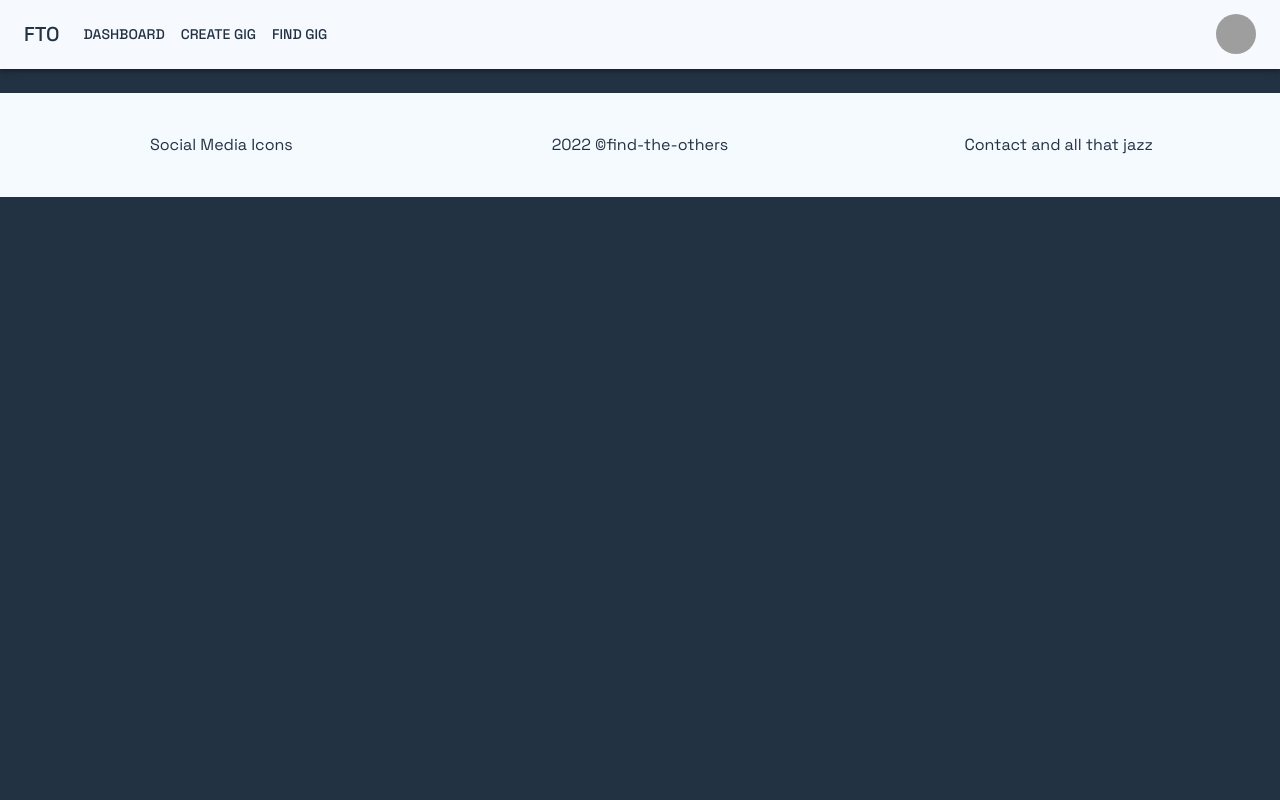
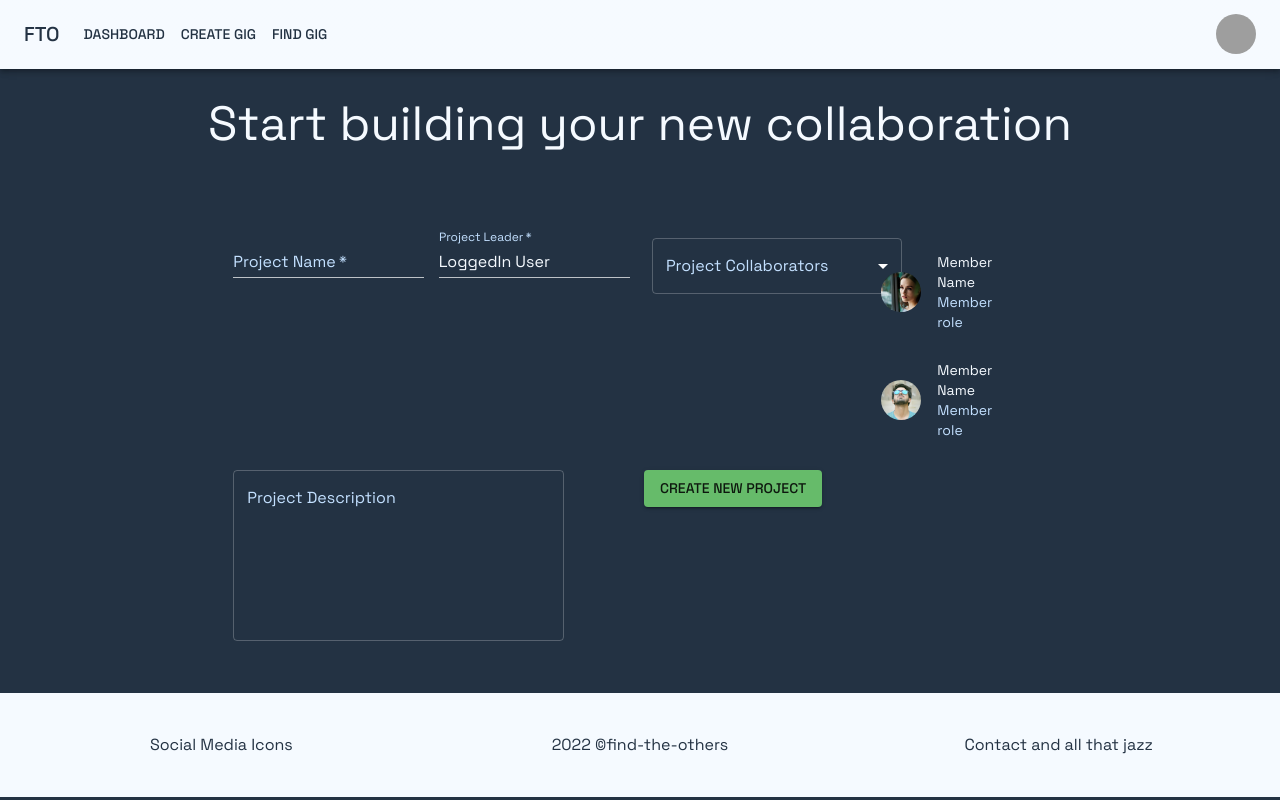
Before and after one commit to martipurull/find-the-others-fe, a React (Create React App) app: page /new-project in a window 1280 px wide. Built offline with nearby package versions, Linux system fonts and the light colour scheme; grey boxes are pictures that could not be loaded.

Commit message:
adds new project page

```diff
--- a/package.json
+++ b/package.json
@@ -6,6 +6,7 @@
     "@emotion/react": "^11.8.1",
     "@emotion/styled": "^11.8.1",
     "@mui/icons-material": "^5.4.4",
+    "@mui/lab": "^5.0.0-alpha.71",
     "@mui/material": "^5.4.4",
     "@testing-library/jest-dom": "^5.16.2",
     "@testing-library/react": "^12.1.3",
@@ -14,6 +15,7 @@
     "@types/node": "^16.11.26",
     "@types/react": "^17.0.39",
     "@types/react-dom": "^17.0.11",
+    "date-fns": "^2.28.0",
     "react": "^17.0.2",
     "react-dom": "^17.0.2",
     "react-router-dom": "^6.2.1",
--- a/src/components/Header.tsx
+++ b/src/components/Header.tsx
@@ -46,7 +46,7 @@ export default function Header() {
     }
 
     return (
-        <AppBar position="static" sx={{ backgroundColor: '#f5faff' }}>
+        <AppBar position="sticky" sx={{ backgroundColor: '#f5faff' }}>
             <Container maxWidth="xl">
                 <Toolbar disableGutters>
                     <Typography
--- /dev/null
+++ b/src/components/MemberList.tsx
@@ -0,0 +1,32 @@
+import List from '@mui/material/List'
+import ListItem from '@mui/material/ListItem'
+import ListItemButton from '@mui/material/ListItemButton'
+import ListItemAvatar from '@mui/material/ListItemAvatar'
+import ListItemText from '@mui/material/ListItemText'
+import Avatar from '@mui/material/Avatar'
+import WAvatar from '../assets/WAvatar.jpeg'
+import MAvatar from '../assets/MAvatar.jpeg'
+
+export default function MemberList() {
+    return (
+        <List dense sx={{ width: '100%' }}>
+            {/* MAP THROUGH PROJECT MEMBERS HERE */}
+            <ListItem>
+                <ListItemButton>
+                    <ListItemAvatar>
+                        <Avatar src={WAvatar} />
+                    </ListItemAvatar>
+                    <ListItemText primary='Member Name' secondary='Member role' />
+                </ListItemButton>
+            </ListItem>
+            <ListItem>
+                <ListItemButton>
+                    <ListItemAvatar>
+                        <Avatar src={MAvatar} />
+                    </ListItemAvatar>
+                    <ListItemText primary='Member Name' secondary='Member role' />
+                </ListItemButton>
+            </ListItem>
+        </List>
+    )
+}
--- a/src/components/ProjectCards.jsx
+++ b/src/components/ProjectCards.jsx
@@ -20,7 +20,7 @@ import { Button } from '@mui/material'
 export default function ProjectCards() {
     return (
         <>
-            <Grid item xs={12} sm={6} md={3} spacing={4}>
+            <Grid item xs={12} sm={6} md={3} spacing={4} >
                 <Box sx={{ display: 'flex', justifyContent: 'flex-start' }}>
                     <Typography variant='h4'>To Do</Typography>
                     <IconButton size='small' sx={{ pl: 2 }}><AddIcon fontSize='large' /></IconButton>
@@ -126,6 +126,9 @@ export default function ProjectCards() {
                 </Box>
                 <MusicPlayer />
             </Grid>
+            <Grid item xs={12} sm={6} md={3} spacing={2} mt={3}>
+                <Button variant='outlined' size='large' color='error'>LEAVE PROJECT</Button>
+            </Grid>
         </>
     )
 }
--- a/src/components/ProjectSummary.jsx
+++ b/src/components/ProjectSummary.jsx
@@ -7,8 +7,7 @@ import ListItemButton from '@mui/material/ListItemButton'
 import ListItemAvatar from '@mui/material/ListItemAvatar'
 import ListItemText from '@mui/material/ListItemText'
 import Avatar from '@mui/material/Avatar'
-import WAvatar from '../assets/WAvatar.jpeg'
-import MAvatar from '../assets/MAvatar.jpeg'
+import MemberList from './MemberList'
 
 export default function ProjectSummary() {
     return (
@@ -21,25 +20,7 @@ export default function ProjectSummary() {
                     </Grid>
                     <Grid item xs={4}>
                         <Typography variant='h6' pl={4} >Members and roles</Typography>
-                        <List dense sx={{ width: '100%' }}>
-                            {/* MAP THROUGH PROJECT MEMBERS HERE */}
-                            <ListItem>
-                                <ListItemButton>
-                                    <ListItemAvatar>
-                                        <Avatar src={WAvatar} />
-                                    </ListItemAvatar>
-                                    <ListItemText primary='Member Name' secondary='Member role' />
-                                </ListItemButton>
-                            </ListItem>
-                            <ListItem>
-                                <ListItemButton>
-                                    <ListItemAvatar>
-                                        <Avatar src={MAvatar} />
-                                    </ListItemAvatar>
-                                    <ListItemText primary='Member Name' secondary='Member role' />
-                                </ListItemButton>
-                            </ListItem>
-                        </List>
+                        <MemberList />
                     </Grid>
                 </Grid>
             </Paper>
--- a/src/pages/CreateProject.tsx
+++ b/src/pages/CreateProject.tsx
@@ -1,9 +1,96 @@
-import React from 'react'
+import Container from '@mui/material/Container'
+import Grid from '@mui/material/Grid'
+import Box from '@mui/material/Box'
+import Typography from '@mui/material/Typography'
+import Button from '@mui/material/Button'
+import TextField from '@mui/material/TextField'
+import MemberList from '../components/MemberList'
+import { Theme, useTheme } from '@mui/material/styles'
+import OutlinedInput from '@mui/material/OutlinedInput'
+import InputLabel from '@mui/material/InputLabel'
+import MenuItem from '@mui/material/MenuItem'
+import FormControl from '@mui/material/FormControl'
+import Select, { SelectChangeEvent } from '@mui/material/Select'
+import { useState } from 'react'
+import AdapterDateFns from '@mui/lab/AdapterDateFns';
+import LocalizationProvider from '@mui/lab/LocalizationProvider';
+import DatePicker from '@mui/lab/DatePicker';
+import Stack from '@mui/material/Stack'
+
+const connections = [
+    'Oliver Hansen',
+    'Van Henry',
+    'April Tucker',
+    'Ralph Hubbard',
+    'Omar Alexander',
+    'Carlos Abbott',
+    'Miriam Wagner',
+    'Bradley Wilkerson',
+    'Virginia Andrews',
+    'Kelly Snyder',
+];
+
+function addSelectedStyle(name: string, collaborators: string[], theme: Theme) {
+    return { fontWeight: collaborators.indexOf(name) === -1 ? theme.typography.fontWeightRegular : theme.typography.fontWeightBold }
+}
+
 
 export default function CreateProject() {
+    const theme = useTheme()
+    const [collaborators, setCollaborators] = useState<string[]>([])
+    const [dateValue, setDateValue] = useState<Date | null>(new Date())
+
+    const handleChange = (event: SelectChangeEvent<typeof collaborators>) => {
+        const { target: { value } } = event
+        setCollaborators(typeof value === 'string' ? value.split(',') : value)
+    }
+
     return (
-        <div>
-
-        </div>
+        <Container maxWidth='md' sx={{ minHeight: '75vh', minWidth: '100vw', display: 'flex', justifyContent: 'flex-start' }}>
+            <Grid container spacing={3} sx={{ display: 'flex', justifyContent: 'center', alignItems: 'center' }}>
+                <Grid item xs={12} textAlign='center'>
+                    <Typography component='h1' variant='h3'>Start building your new collaboration</Typography>
+                </Grid>
+                <Grid item xs={12} md={8}>
+                    <Box component='form' noValidate autoComplete='off'>
+                        <Grid container spacing={1}>
+                            <Grid item xs={12} md={3}>
+                                <TextField required label='Project Name' variant='standard' />
+                            </Grid>
+                            <Grid item xs={12} md={3}>
+                                <TextField required label='Project Leader' inputProps={{ readOnly: true }} variant='standard' defaultValue='LoggedIn User' />
+                            </Grid>
+                            <Grid item xs={12} md={3}>
+                                <FormControl sx={{ m: 1, width: 250 }}>
+                                    <InputLabel id='multiple-collaborators-select'>Project Collaborators</InputLabel>
+                                    <Select labelId='multiple-collaborators-select' id='multiple-collaborators-input' multiple value={collaborators} onChange={handleChange} input={<OutlinedInput label='Project Collaborators' />}>
+                                        {connections.map((connection, i) => (
+                                            <MenuItem key={i} value={connection} style={addSelectedStyle(connection, collaborators, theme)}>{connection}</MenuItem>
+                                        ))}
+                                    </Select>
+                                </FormControl>
+                            </Grid>
+                            <Grid item xs={12} md={3}>
+                                {/* ADDED COLLABORATORS SHOULD BE PASSED AS PROP SO IT CAN MAP THROUGH THE APPROPRIATE */}
+                                <MemberList />
+                            </Grid>
+                            <Grid item xs={12} md={6}>
+                                <TextField id="new-project-description" label="Project Description" multiline rows={6} placeholder='Write down the main ideas for the project: make it exciting for your collaborators!' sx={{ width: '82%' }} />
+                            </Grid>
+                            <Grid item xs={12} md={3}>
+                                <Box sx={{ display: 'flex', direction: 'column' }}>
+                                    <Stack spacing={10}>
+                                        <LocalizationProvider dateAdapter={AdapterDateFns}>
+                                            <DatePicker views={['day', 'month', 'year']} label='Project Due Date' value={dateValue} onChange={(newValue) => setDateValue(newValue)} renderInput={(params) => <TextField {...params} helperText={null} />} />
+                                        </LocalizationProvider>
+                                        <Button variant='contained' color='success'>Create New Project</Button>
+                                    </Stack>
+                                </Box>
+                            </Grid>
+                        </Grid>
+                    </Box>
+                </Grid>
+            </Grid>
+        </Container>
     )
 }
--- a/src/pages/ProjectPage.tsx
+++ b/src/pages/ProjectPage.tsx
@@ -6,7 +6,7 @@ import ProjectCards from '../components/ProjectCards'
 export default function ProjectPage() {
     return (
         <Container maxWidth='xl'>
-            <Grid container>
+            <Grid container style={{ display: 'flex', justifyContent: 'flex-end' }}>
                 <ProjectSummary />
                 <ProjectCards />
             </Grid>
```
Also changed, not shown: 1 other file (tests, documents, lock files or other folders).
